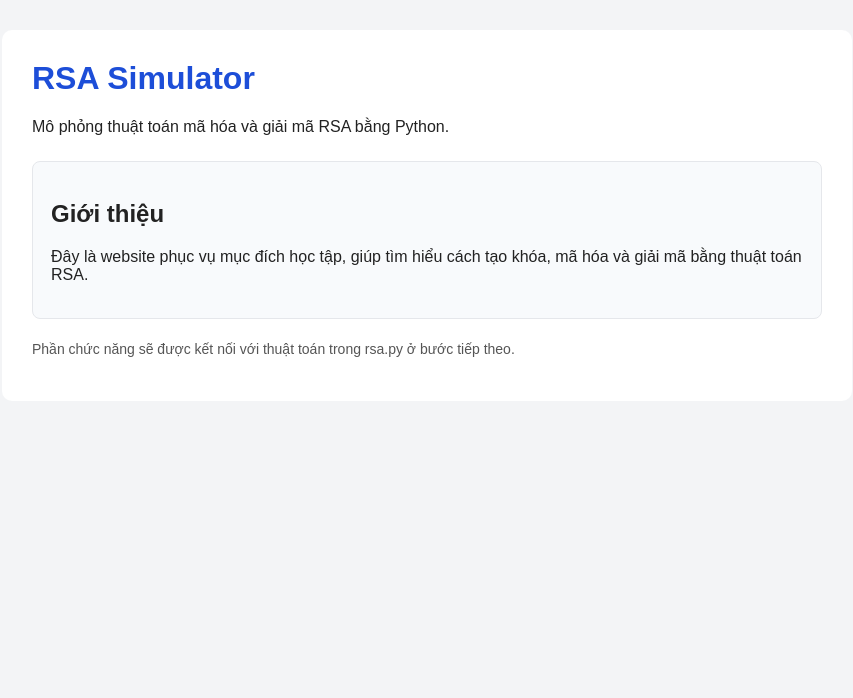
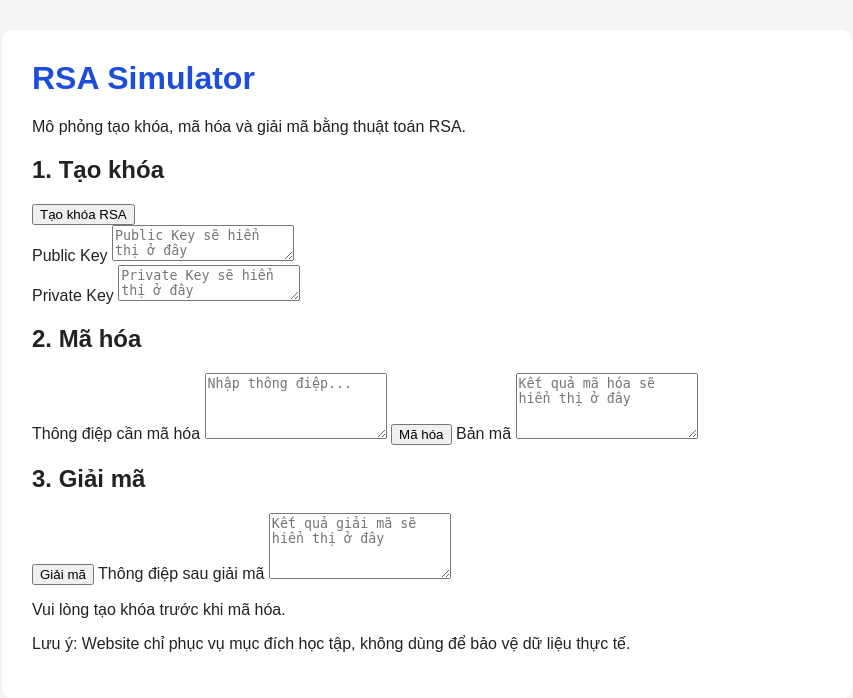
Before and after one commit to lxathien/RSA-Simulator, a Flask app: page / in a window 1280 px wide. Shown: the top 698 px of the page, without its empty margins (213-1066 px from the left). Run offline with Flask 3, Linux system fonts and the light colour scheme.

Commit message:
Build basic RSA simulator page

```diff
--- a/templates/index.html
+++ b/templates/index.html
@@ -7,16 +7,48 @@
     <link rel="stylesheet" href="{{ url_for('static', filename='style.css') }}">
 </head>
 <body>
-    <main class="container">
+    <div class="container">
         <h1>RSA Simulator</h1>
-        <p>Mô phỏng thuật toán mã hóa và giải mã RSA bằng Python.</p>
-        <section class="intro">
-            <h2>Giới thiệu</h2>
-            <p>Đây là website phục vụ mục đích học tập, giúp tìm hiểu cách tạo khóa,
-            mã hóa và giải mã bằng thuật toán RSA.</p>
+        <p class="description">Mô phỏng tạo khóa, mã hóa và giải mã bằng thuật toán RSA.</p>
+
+        <section class="section">
+            <h2>1. Tạo khóa</h2>
+            <button id="generateButton">Tạo khóa RSA</button>
+
+            <div class="key-list">
+                <div>
+                    <label for="publicKey">Public Key</label>
+                    <textarea id="publicKey" rows="2" readonly placeholder="Public Key sẽ hiển thị ở đây"></textarea>
+                </div>
+                <div>
+                    <label for="privateKey">Private Key</label>
+                    <textarea id="privateKey" rows="2" readonly placeholder="Private Key sẽ hiển thị ở đây"></textarea>
+                </div>
+            </div>
         </section>
-        <p class="notice">Phần chức năng sẽ được kết nối với thuật toán trong rsa.py ở bước tiếp theo.</p>
-    </main>
+
+        <section class="section">
+            <h2>2. Mã hóa</h2>
+            <label for="message">Thông điệp cần mã hóa</label>
+            <textarea id="message" rows="4" placeholder="Nhập thông điệp..."></textarea>
+            <button id="encryptButton">Mã hóa</button>
+
+            <label for="encryptedMessage">Bản mã</label>
+            <textarea id="encryptedMessage" rows="4" readonly placeholder="Kết quả mã hóa sẽ hiển thị ở đây"></textarea>
+        </section>
+
+        <section class="section">
+            <h2>3. Giải mã</h2>
+            <button id="decryptButton">Giải mã</button>
+
+            <label for="decryptedMessage">Thông điệp sau giải mã</label>
+            <textarea id="decryptedMessage" rows="4" readonly placeholder="Kết quả giải mã sẽ hiển thị ở đây"></textarea>
+        </section>
+
+        <p id="status" class="status">Vui lòng tạo khóa trước khi mã hóa.</p>
+        <p class="note">Lưu ý: Website chỉ phục vụ mục đích học tập, không dùng để bảo vệ dữ liệu thực tế.</p>
+    </div>
+
     <script src="{{ url_for('static', filename='script.js') }}"></script>
 </body>
 </html>
```
